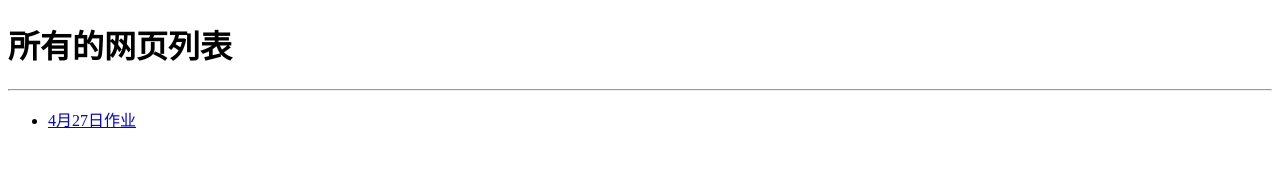
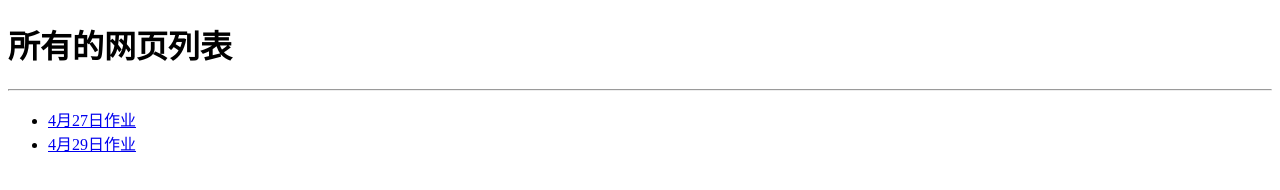
Before and after one commit to hxlgssm/hxlgssm.github.io, a plain HTML site: page index.html in a window 1280 px wide. Drawn offline with Linux system fonts and the light colour scheme.

Commit message:
更新链接

```diff
--- a/index.html
+++ b/index.html
@@ -10,6 +10,7 @@
 <hr>
 <ul>
 <li><a href="20200427-01.html">4月27日作业</a></li>
+<li><a href="20200429-02.html">4月29日作业</a></li>
 </ul>
 
 </body>
```
